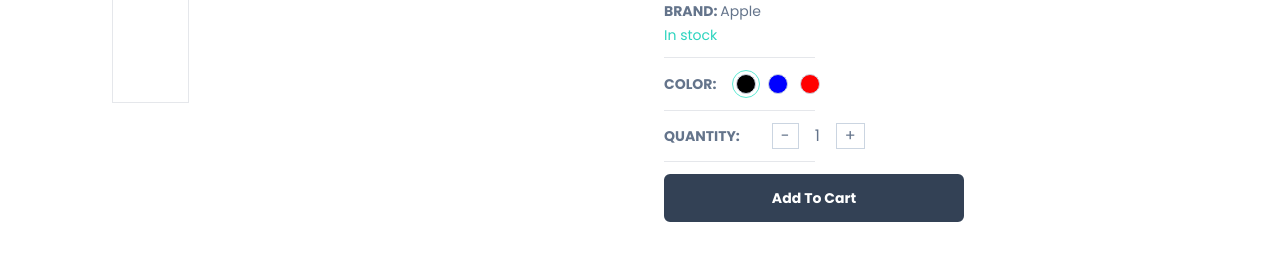
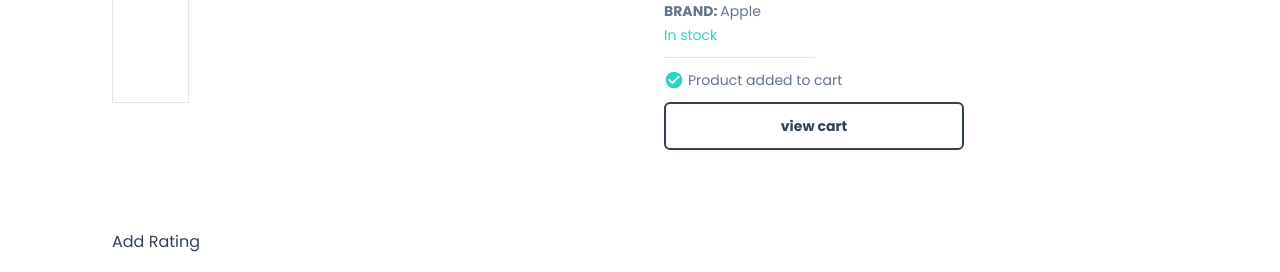
Before and after one commit to 1023LLC/e-duka, a Next.js app: page /product/1 in a window 1280 px wide. Both pictures are taken after a click on the button "Add To Cart". Shown: the part 494-766 px from the top of the page. Built offline with nearby package versions, Linux system fonts and the light colour scheme; grey boxes are pictures that could not be loaded; a web font is replaced by a local one.

Commit message:
View Cart

```diff
--- a/app/product/[productid]/ProductDetails.tsx
+++ b/app/product/[productid]/ProductDetails.tsx
@@ -1,12 +1,14 @@
 "use client";
 
 import { Rating } from "@mui/material";
-import { useCallback, useState } from "react";
+import { useCallback, useEffect, useState } from "react";
 import SetColor from "../../components/products/SetColor";
 import SetQuantity from "../../components/products/SetQuantity";
 import Button from "../../components/Button";
 import ProductImage from "../../components/products/ProductImage";
 import { useCart } from "@/hooks/useCart";
+import { MdCheckCircle } from "react-icons/md";
+import { useRouter } from "next/navigation";
 
 interface ProductDetailsProps {
   product: any;
@@ -34,7 +36,10 @@ const Horizontal = () => {
 };
 
 const ProductDetails: React.FC<ProductDetailsProps> = ({ product }) => {
-  const {handleAddProductToCart, cartProducts} = useCart()
+  const { handleAddProductToCart, cartProducts } = useCart();
+
+  const [isProductInCart, setIsProductInCart] = useState(false);
+
   const [cartProduct, setCartProduct] = useState<CartProductType>({
     id: product.id,
     name: product.name,
@@ -46,7 +51,23 @@ const ProductDetails: React.FC<ProductDetailsProps> = ({ product }) => {
     price: product.price,
   });
 
+  const router = useRouter()
+
   console.log(cartProducts);
+
+  useEffect(() => {
+    setIsProductInCart(false);
+
+    if (cartProducts) {
+      const existingIndex = cartProducts.findIndex(
+        (item) => item.id === product.id
+      );
+
+      if (existingIndex > -1) {
+        setIsProductInCart(true);
+      }
+    }
+  }, [cartProducts]);
 
   const productRating =
     product.reviews.reduce((acc: number, item: any) => item.rating + acc, 0) /
@@ -109,6 +130,20 @@ const ProductDetails: React.FC<ProductDetailsProps> = ({ product }) => {
           {product.inStock ? "In stock" : "Out of stock!"}
         </div>
         <Horizontal />
+        {isProductInCart ? (
+          <>
+            <p className="mb-2 text-slate-500 flex items-center gap-1">
+              <MdCheckCircle size={20} className="text-teal-400"/>
+              <span>Product added to cart</span>
+            </p>
+            <div className="max-w-[300px]">
+              <Button label="view cart" outline onClick={() => {
+                router.push('/cart')
+              }}/>
+            </div>
+          </>
+        ) : (
+          <>
             <SetColor
               cartProduct={cartProduct}
               images={product.images}
@@ -122,8 +157,13 @@ const ProductDetails: React.FC<ProductDetailsProps> = ({ product }) => {
             />
             <Horizontal />
             <div className="max-w-[300px]">
-          <Button label="Add To Cart" onClick={() => handleAddProductToCart(cartProduct)} />
+              <Button
+                label="Add To Cart"
+                onClick={() => handleAddProductToCart(cartProduct)}
+              />
             </div>
+          </>
+        )}
       </div>
     </div>
   );
```
Lines whose indentation alone changed are shown as unchanged.
